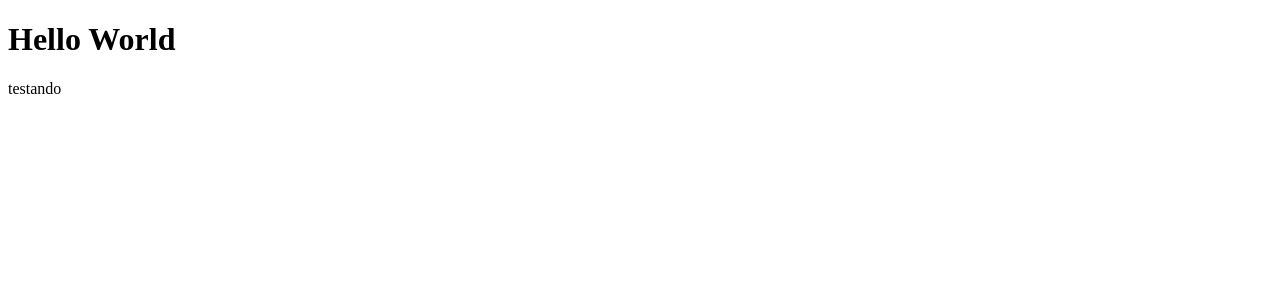
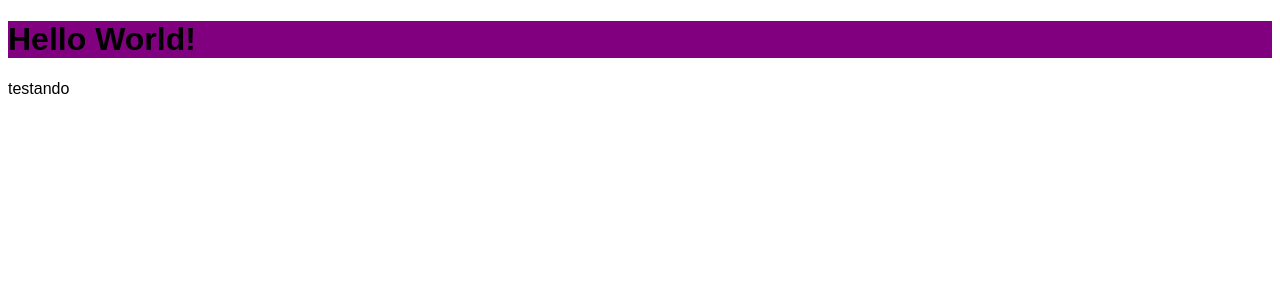
Before and after one commit to alexandrecardos0/chronos-pomodoro, a React (Vite) app: page / in a window 1280 px wide. Shown: the top 300 px of the page. Built offline with nearby package versions, Linux system fonts and the light colour scheme.

Commit message:
primeiro Style

```diff
--- a/src/App.tsx
+++ b/src/App.tsx
@@ -1,9 +1,15 @@
 import { Fragment } from "react/jsx-runtime";
+import { Heading } from "./components/Heading";
+
+import "./styles/theme.css";
+import "./styles/global.css";
+
+
 
 export function App() {
     return (
         <Fragment>
-            <h1>Hello World</h1>
+            <Heading/>
             <p>testando</p>
         </Fragment>
     )
--- /dev/null
+++ b/src/components/Heading.module.css
@@ -0,0 +1,4 @@
+.heading {
+    background: purple;
+    color: black;
+}
--- /dev/null
+++ b/src/components/Heading.tsx
@@ -0,0 +1,5 @@
+import styles from './Heading.module.css';
+
+export function Heading() {
+    return <h1 className={styles.heading}>Hello World!</h1>;
+}
--- /dev/null
+++ b/src/styles/global.css
@@ -0,0 +1,8 @@
+body {
+    font-family: sans-serif;
+    font-size: 16px;
+}
+
+h1 {
+    color: var(--primary);
+}
--- /dev/null
+++ b/src/styles/theme.css
@@ -0,0 +1,3 @@
+:root {
+    --primary: pink;
+}
```
